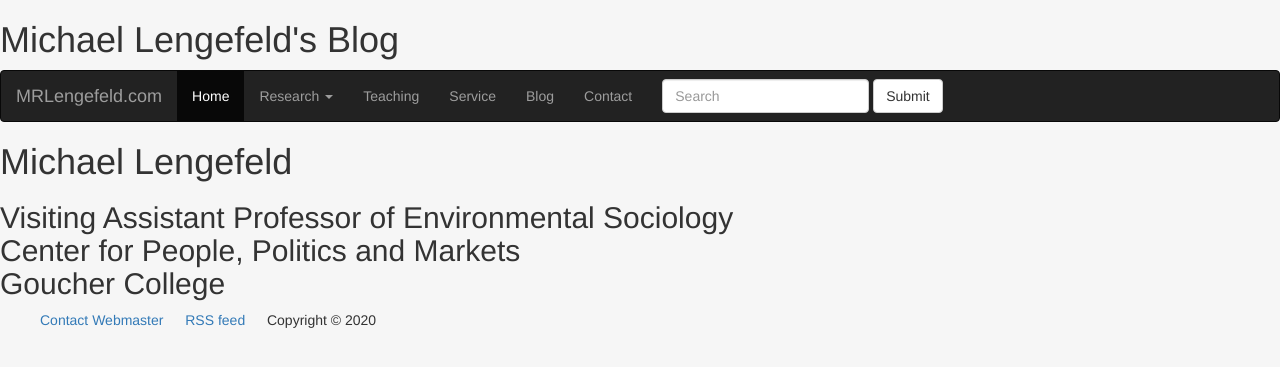
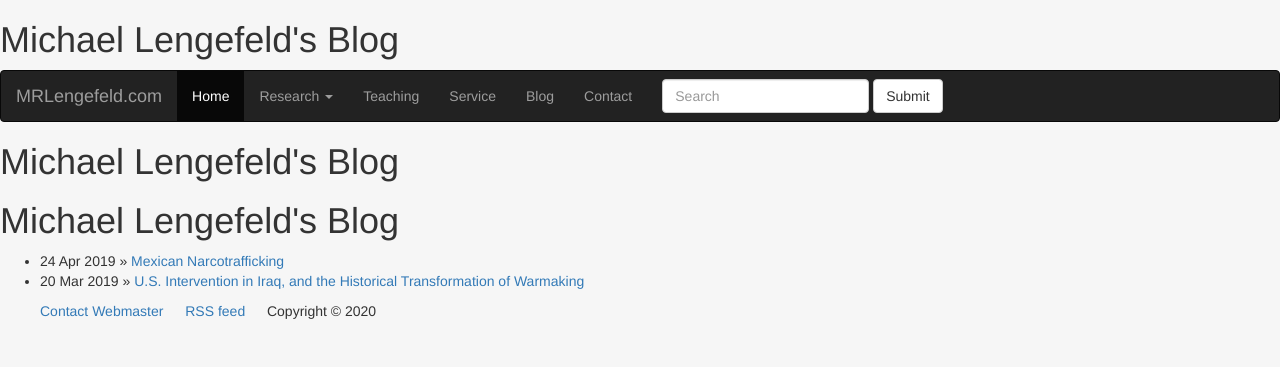
Before and after one commit to resilience1/resilience1.github.io, a Jekyll site: the page built from blog.html, in a window 1280 px wide. Shown: the top 367 px of the page. Built offline with Jekyll 4.4.1, drawn with Linux system fonts in a browser that asks for light colours; nearby versions of some CDN libraries.

Commit message:
Update post2.html

```diff
--- a/_layouts/post2.html
+++ b/_layouts/post2.html
@@ -65,21 +65,15 @@
 </style>
 	    </head>
 	<body>
-    <main id="home">
-      <h1 class="lg-heading">
-       Michael<span class="text-secondary"> Lengefeld</span>
-      </h1>
-
-      <h2 class="sm-heading">
-      Visiting Assistant Professor of Environmental Sociology<br>
-      Center for People, Politics and Markets<br>
-      Goucher College
-      </h2>
-      <div class="icons">
-</div>
-    </main>
 
     <script src="js/main.js"></script>
+
+		<h1>{{ page.title }}</h1>
+<p class="meta">{{ page.date | date_to_string }}</p>
+
+<div class="post">
+  {{ content }}
+</div
 	    </body>
 	    <footer>
 	    		<ul>
```
